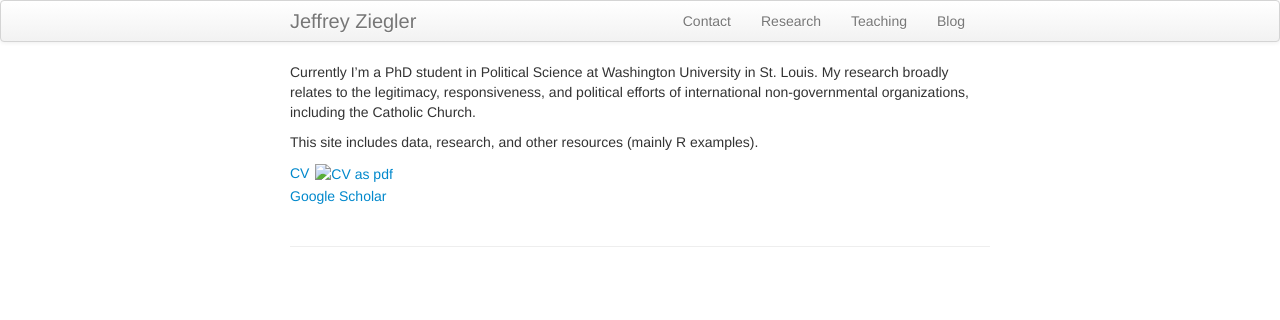
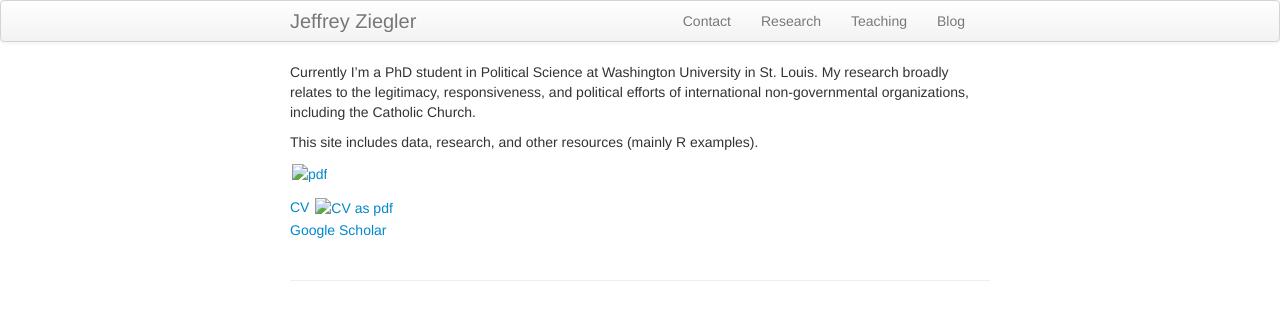
Before and after one commit to zieglerjef/zieglerjef.github.io, a Jekyll site: the page built from index.md, in a window 1280 px wide. Shown: the top 320 px of the page. Built offline with Jekyll 4.4.1, drawn with Linux system fonts in a browser that asks for light colours.

Commit message:
Update index.md

```diff
--- a/index.md
+++ b/index.md
@@ -7,5 +7,7 @@
 
 This site includes data, research, and other resources (mainly R examples).
 
+[![pdf](icons16/pdf-icon.png)](https://drive.google.com/file/d/1YHqTlVkxxMtOSetTqnR4V8dhUR-LXqXT/view)
+
 [CV ![CV as pdf](../icons16/pdf-icon.png)](assets/JeffZiegler_CV.pdf)<br/>
 [Google Scholar](https://scholar.google.com/citations?user=PE2j3DcAAAAJ&hl=sv)<br/>
```
